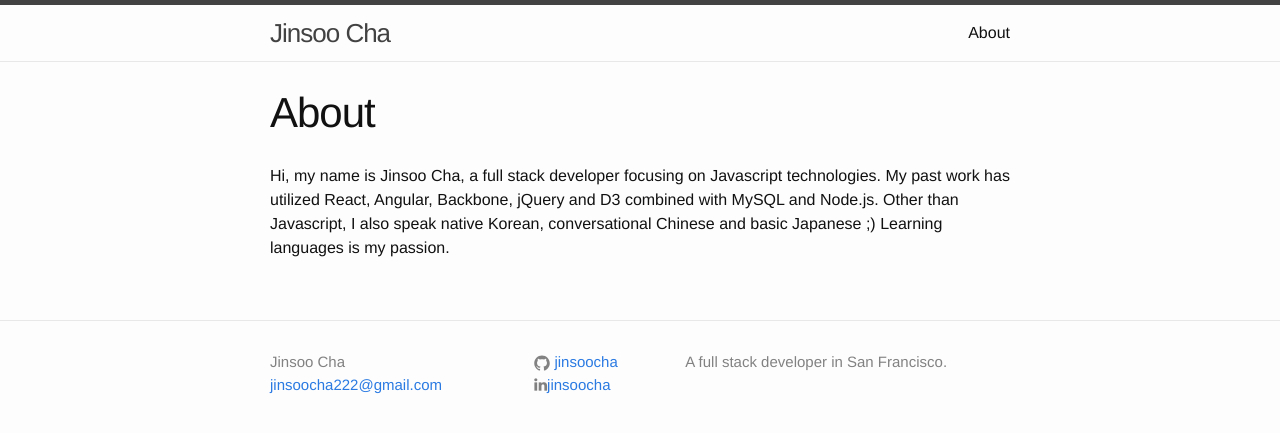
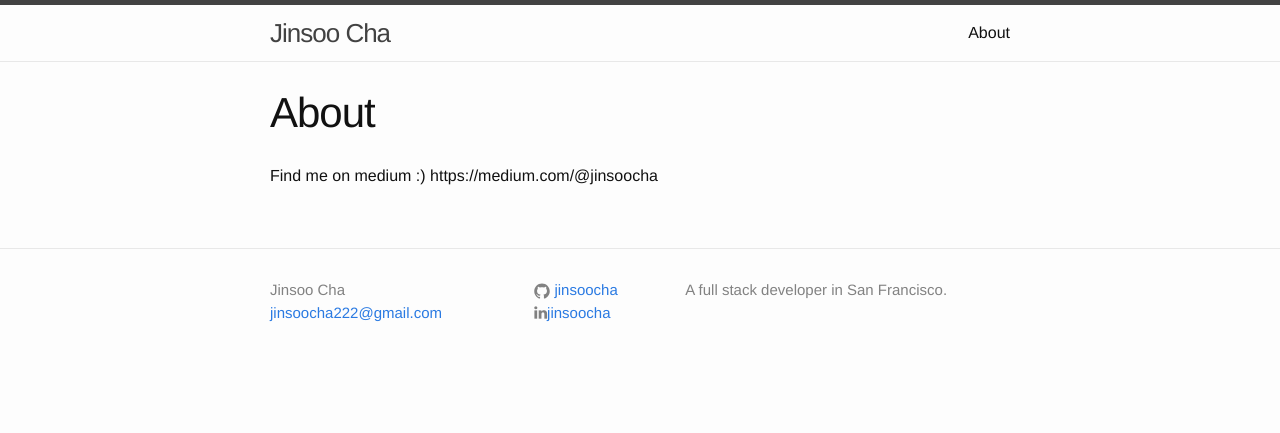
Before and after one commit to jinsoocha/jinsoocha.github.io, a Jekyll site: the page built from about.md, in a window 1280 px wide. Shown: the top 433 px of the page. Built offline with Jekyll 4.4.1, drawn with Linux system fonts in a browser that asks for light colours; nearby versions of some CDN libraries.

Commit message:
Update about.md

```diff
--- a/about.md
+++ b/about.md
@@ -4,4 +4,5 @@ title: About
 permalink: /about/
 ---
 
-Hi, my name is Jinsoo Cha, a full stack developer focusing on Javascript technologies. My past work has utilized React, Angular, Backbone, jQuery and D3 combined with MySQL and Node.js. Other than Javascript, I also speak native Korean, conversational Chinese and basic Japanese ;) Learning languages is my passion.
+Find me on medium :)
+https://medium.com/@jinsoocha
```
